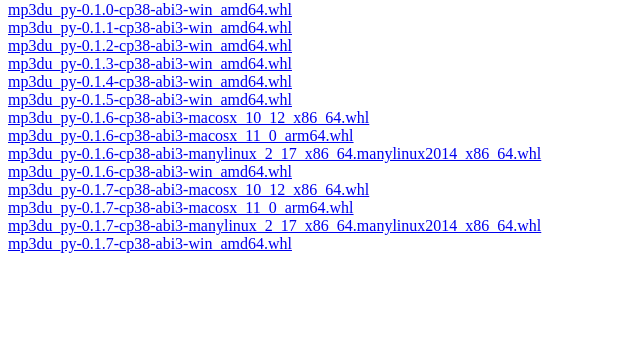
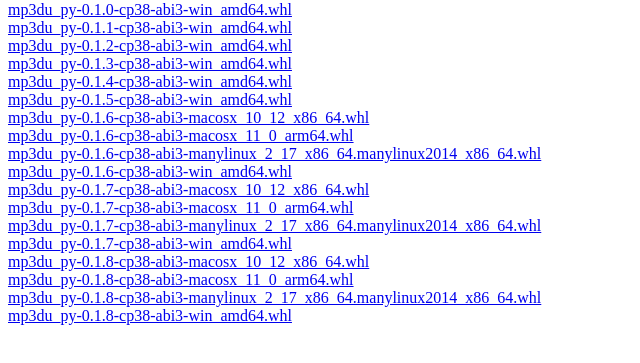
Before and after one commit to sspa-inc/mp3du-rs, a plain HTML site: page simple/mp3du-py/index.html in a window 1280 px wide. Shown: the part 79-442 px from the top of the page, without its empty margins (0-640 px from the left). Drawn offline with Linux system fonts and the light colour scheme.

Commit message:
Package index after v0.1.8

```diff
--- a/simple/mp3du-py/index.html
+++ b/simple/mp3du-py/index.html
@@ -21,5 +21,9 @@
 <a href="https://github.com/sspa-inc/mp3du-rs/releases/download/v0.1.7/mp3du_py-0.1.7-cp38-abi3-macosx_11_0_arm64.whl#sha256=d4ae49bd3755fcafbb68b29d52468b61aa80cffe2ed547273c72511b390bb798" data-requires-python="&gt;=3.8">mp3du_py-0.1.7-cp38-abi3-macosx_11_0_arm64.whl</a><br>
 <a href="https://github.com/sspa-inc/mp3du-rs/releases/download/v0.1.7/mp3du_py-0.1.7-cp38-abi3-manylinux_2_17_x86_64.manylinux2014_x86_64.whl#sha256=37611f3dd74e74073bbbb76deb773193b9239518ac7f2e22e85194d00d607a6d" data-requires-python="&gt;=3.8">mp3du_py-0.1.7-cp38-abi3-manylinux_2_17_x86_64.manylinux2014_x86_64.whl</a><br>
 <a href="https://github.com/sspa-inc/mp3du-rs/releases/download/v0.1.7/mp3du_py-0.1.7-cp38-abi3-win_amd64.whl#sha256=d9c38a1de268c63bdcd693844bbb36d3c216e2552f8c997eb18dfd95646f9bc8" data-requires-python="&gt;=3.8">mp3du_py-0.1.7-cp38-abi3-win_amd64.whl</a><br>
+<a href="https://github.com/sspa-inc/mp3du-rs/releases/download/v0.1.8/mp3du_py-0.1.8-cp38-abi3-macosx_10_12_x86_64.whl#sha256=0aeac5a34c8435f5b7012c738f20e670c50f06ec1d333ec368e0f8e68efdd956" data-requires-python="&gt;=3.8">mp3du_py-0.1.8-cp38-abi3-macosx_10_12_x86_64.whl</a><br>
+<a href="https://github.com/sspa-inc/mp3du-rs/releases/download/v0.1.8/mp3du_py-0.1.8-cp38-abi3-macosx_11_0_arm64.whl#sha256=c212bf2f4676f589f1762582a3a226449ee67b17971a7d1825d17024f78ecdcc" data-requires-python="&gt;=3.8">mp3du_py-0.1.8-cp38-abi3-macosx_11_0_arm64.whl</a><br>
+<a href="https://github.com/sspa-inc/mp3du-rs/releases/download/v0.1.8/mp3du_py-0.1.8-cp38-abi3-manylinux_2_17_x86_64.manylinux2014_x86_64.whl#sha256=14a77ef4346ff7bb00ea309e55de029bfa9d4583da1246ff4ffcedc8dc801753" data-requires-python="&gt;=3.8">mp3du_py-0.1.8-cp38-abi3-manylinux_2_17_x86_64.manylinux2014_x86_64.whl</a><br>
+<a href="https://github.com/sspa-inc/mp3du-rs/releases/download/v0.1.8/mp3du_py-0.1.8-cp38-abi3-win_amd64.whl#sha256=ffdc9060f4f0c1644e8a8e656952869e426ae55d9bdb30d29326b53c4ab5dc7a" data-requires-python="&gt;=3.8">mp3du_py-0.1.8-cp38-abi3-win_amd64.whl</a><br>
 </body>
 </html>
```
